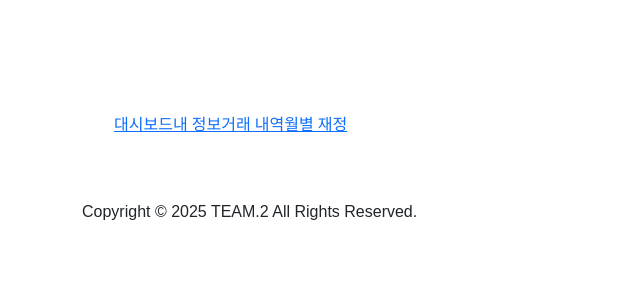
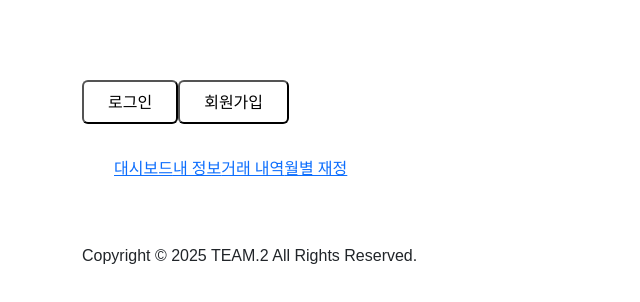
Before and after one commit to ckdwlsrh/household-budget-web, a Vue app: page / in a window 1280 px wide. Shown: the top 302 px of the page, without its empty margins (0-640 px from the left). Built offline with nearby package versions, Linux system fonts and the light colour scheme.

Commit message:
Refactor : RouterLink 수정 -로그인, 회원가입 버튼 보이게 수정 -issue : #11

```diff
--- a/src/components/Layouts/HeaderView.vue
+++ b/src/components/Layouts/HeaderView.vue
@@ -1,9 +1,25 @@
 <template>
   <header class="bg-blue-600 text-white py-4">
-    <div class="container mx-auto">
-      <h1 class="text-2xl">My Vue App</h1>
+    <div class="container mx-auto flex justify-between items-center">
+      <h1 class="text-2xl">2팀</h1>
+      <div>
+        <RouterLink to="/login">
+          <button class="bg-white text-blue-600 px-4 py-2 rounded mr-2 hover:bg-gray-200">
+            로그인
+          </button>
+        </RouterLink>
+        <RouterLink to="/signup">
+          <button class="bg-white text-blue-600 px-4 py-2 rounded hover:bg-gray-200">
+            회원가입
+          </button>
+        </RouterLink>
+      </div>
     </div>
   </header>
 </template>
 
+<script setup>
+import { RouterLink } from 'vue-router'
+</script>
+
 <style scoped></style>
```
